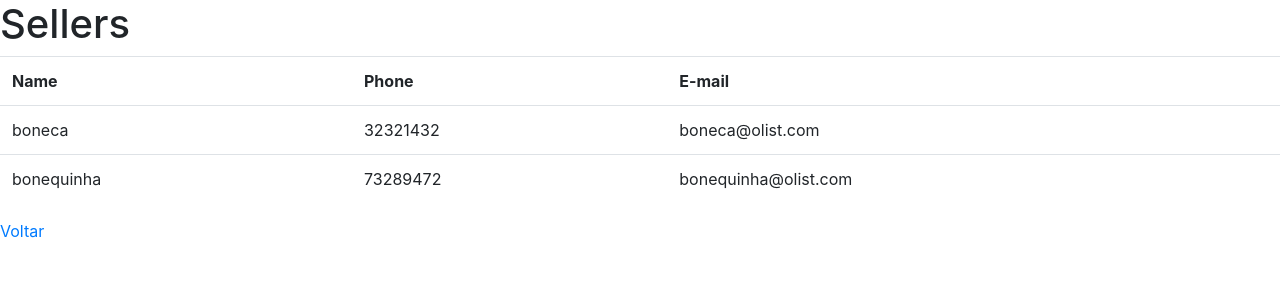
After one commit to ThiagoFiorelli/Marketplace_Dupla, a Flask app: page /listar_sellers in a window 1280 px wide. The commit adds this page. Shown: the top 300 px of the page. Run offline with Flask 2, Linux system fonts and the light colour scheme; some libraries are stand-ins or nearby versions.

Commit message:
listagem de sellers funcional

```diff
--- a/back_end/actions.py
+++ b/back_end/actions.py
@@ -23,15 +23,11 @@ def create_category(name: str, description: str):
     db.add_category(category)
     generate_log(f'Adicionado a categoria "{name}" ao database.')
 
+
 def create_seller(name: str, phone: str, email: str):
     seller = f'{name};{phone};{email}'
     db.add_seller(seller)
     generate_log(f'Cadastro do seller "{name}" ao database.')
-
-def list_products():
-    products = db.read_products()
-    generate_log('Listado todos os produtos.')
-    return products
 
 
 def list_marketplaces():
@@ -40,5 +36,17 @@ def list_marketplaces():
     return marketplaces
 
 
+def list_products():
+    products = db.read_products()
+    generate_log('Listado todos os produtos.')
+    return products
+
+
+def list_sellers():
+    sellers = db.read_seller()
+    generate_log('Listado todos os sellers.')
+    return sellers
+
+
 def verify():
     pass
--- a/back_end/db.py
+++ b/back_end/db.py
@@ -34,11 +34,10 @@ def add_marketplace(marketplace: str) -> None:
 
 
 def read_marketplace() -> list:
-
     with open(marketplaces_txt, 'r', encoding='utf-8') as marketplaces_file:
         marketplaces = {}
-        for ln in marketplaces_file:
-            name, description = ln.strip().split(';')
+        for mkt in marketplaces_file:
+            name, description = mkt.strip().split(';')
             marketplaces[name] = description
 
     return marketplaces
@@ -52,3 +51,13 @@ def add_category(category: str) -> None:
 def add_seller(seller: str) -> None:
     with open(sellers_db, 'a', encoding='utf-8') as sellers_file:
         sellers_file.write(f'{seller}\n')
+
+
+def read_seller() -> list:
+    with open(sellers_db, 'r', encoding='utf-8') as sellers_file:
+        sellers = []
+        for seller in sellers_file:
+            name, phone, email = seller.strip().split(';')
+            sellers.append({'name': name, 'phone': phone, 'email': email})
+
+    return sellers
--- a/data/log.txt
+++ b/data/log.txt
@@ -40,3 +40,7 @@
 08:48:45 - 07/01/2021 : Listado todos os produtos.
 09:14:31 - 07/01/2021 : Cadastro do seller "boneca" ao database.
 09:14:50 - 07/01/2021 : Adicionado o marketplace "Magalu" ao database.
+09:37:17 - 07/01/2021 : Listado todos os produtos.
+09:43:34 - 07/01/2021 : Listado todos os sellers.
+09:44:02 - 07/01/2021 : Cadastro do seller "bonequinha" ao database.
+09:44:04 - 07/01/2021 : Listado todos os sellers.
--- a/data/sellers.txt
+++ b/data/sellers.txt
@@ -1 +1,2 @@
 boneca;32321432;boneca@olist.com
+bonequinha;73289472;bonequinha@olist.com
--- a/front_end/templates/home.html
+++ b/front_end/templates/home.html
@@ -20,5 +20,8 @@
     <li>
         <a href="/listar_marketplaces">Marketplaces Cadastrados</a>
     </li>
+    <li>
+        <a href="/listar_sellers">Sellers Cadastrados</a>
+    </li>
 </ol>
 {% endblock %}
--- /dev/null
+++ b/front_end/templates/list_sellers.html
@@ -0,0 +1,23 @@
+{% extends 'template.html' %}
+{% block titulo %} - Sellers {% endblock %}
+{% block corpo %}
+
+<table class="table">
+    <tr>
+        <th>Name</th>
+        <th>Phone</th>
+        <th>E-mail</th>
+    </tr>
+    {% for seller in sellers %}
+    <tr>
+        <td>{{seller['name']}}</td>
+        <td>{{seller['phone']}}</td>
+        <td>{{seller['email']}}</td>
+
+    </tr>
+    {% endfor %}
+</table>
+
+<a href='/'>Voltar</a>
+
+{% endblock %}
--- a/front_end/web.py
+++ b/front_end/web.py
@@ -62,6 +62,11 @@ def lista_marketplaces():
     return render_template('list_marketplaces.html', marketplaces=marketplaces, titulo='Marketplaces',
                            titulo_head=titulo_head)
 
+@app.route('/listar_sellers')
+def lista_sellers():
+    sellers = actions.list_sellers()
+    return render_template('list_sellers.html', sellers=sellers, titulo='Sellers', titulo_head=titulo_head)
+
 
 @app.route('/listar_produtos')
 def lista_produtos():
```
